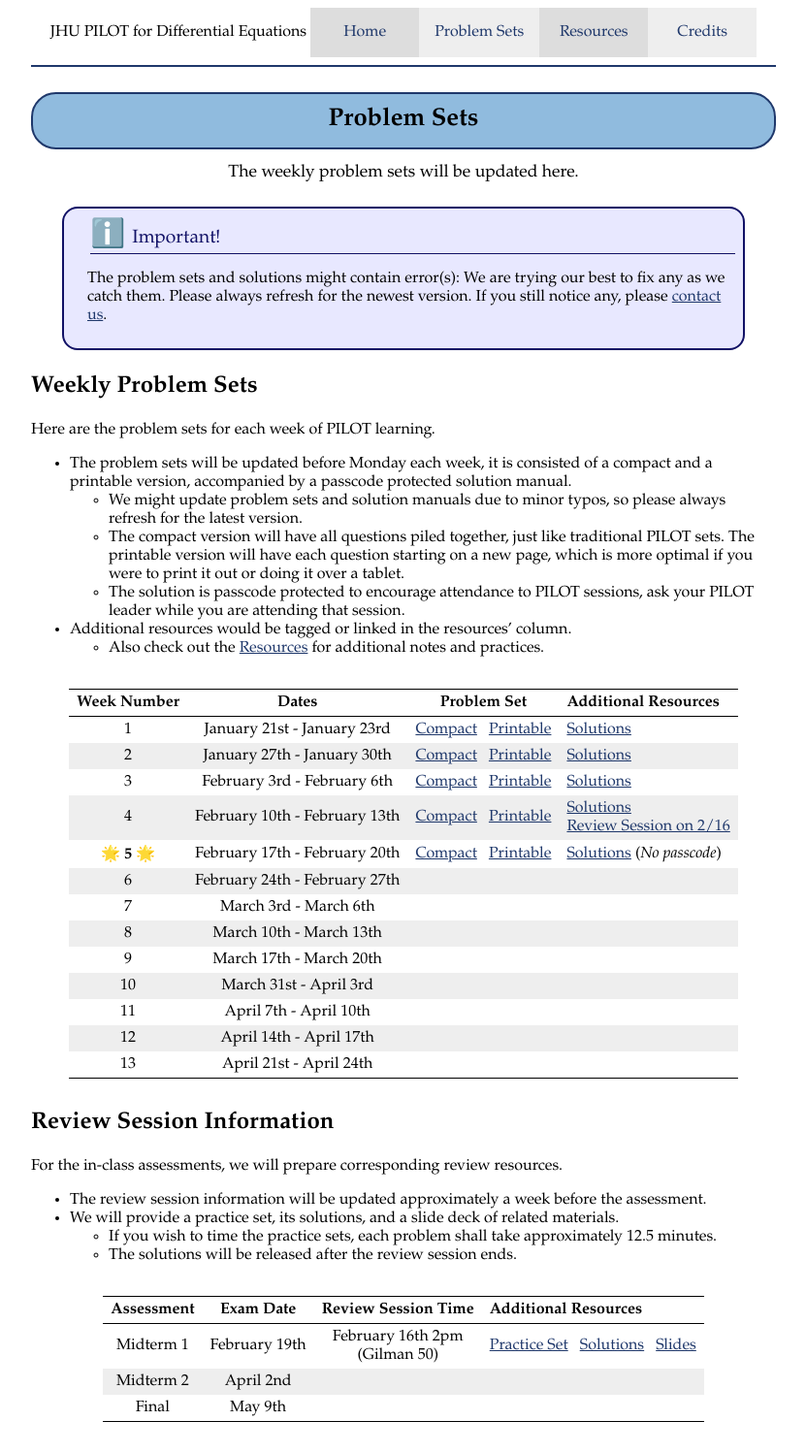
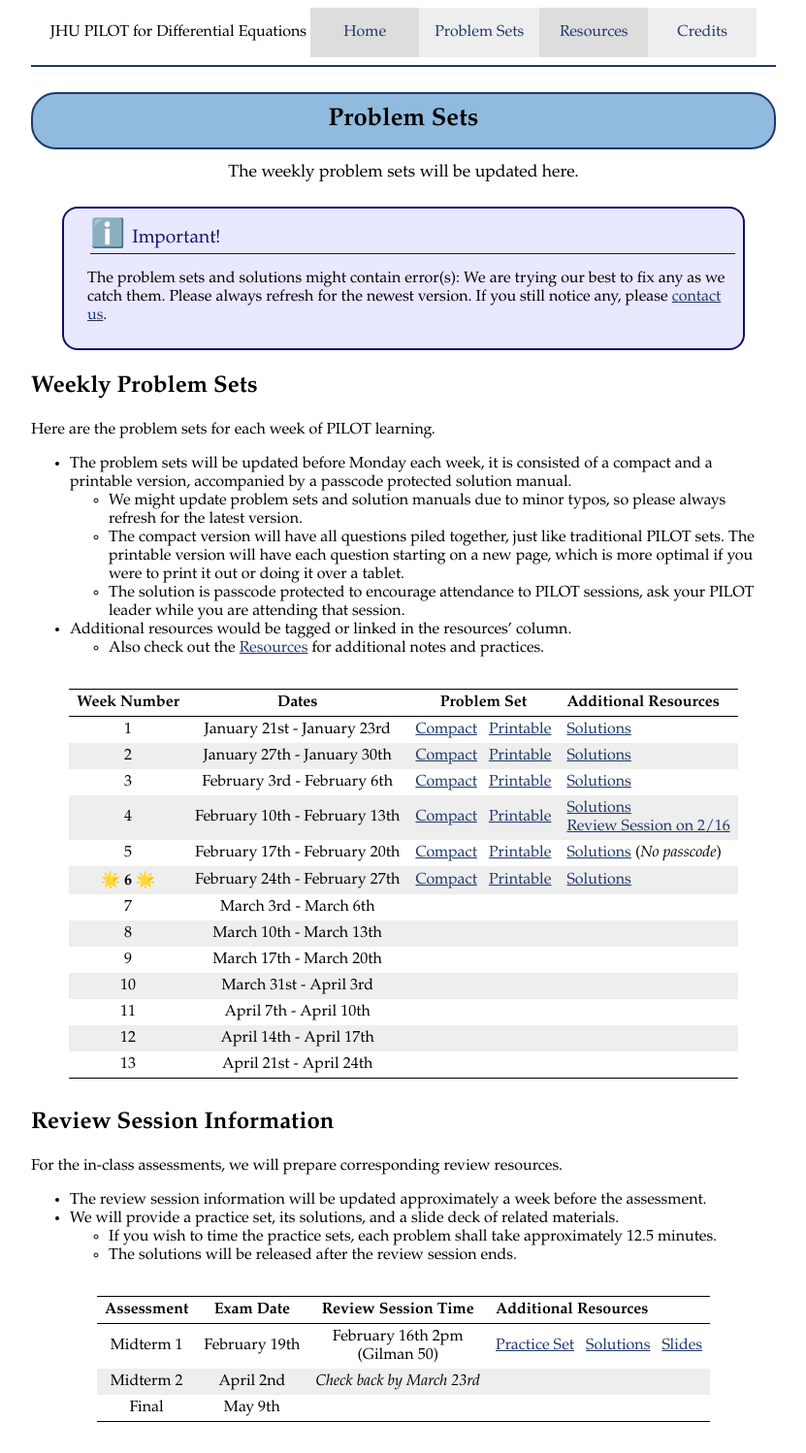
Before and after one commit to JHU-ODE-PILOT/SP25, a Jekyll site: the page built from problem_sets.md, in a window 1280 px wide. Shown: the whole page at 97% size, without its empty margins (224-1055 px from the left). Built offline with Jekyll 4.4.1, drawn with Linux system fonts in a browser that asks for light colours.

Commit message:
Update problem_sets.md

```diff
--- a/problem_sets.md
+++ b/problem_sets.md
@@ -31,8 +31,8 @@ Here are the problem sets for each week of PILOT learning.
 | 2 | January 27th - January 30th | [Compact]({{site.baseurl}}/PSets/2C.pdf) &nbsp; [Printable]({{site.baseurl}}/PSets/2E.pdf) | [Solutions]({{site.baseurl}}/PSets/2S.pdf) |
 | 3 | February 3rd - February 6th | [Compact]({{site.baseurl}}/PSets/3C.pdf) &nbsp; [Printable]({{site.baseurl}}/PSets/3E.pdf) | [Solutions]({{site.baseurl}}/PSets/3S.pdf)|
 | 4 | February 10th - February 13th | [Compact]({{site.baseurl}}/PSets/4C.pdf) &nbsp; [Printable]({{site.baseurl}}/PSets/4E.pdf) | [Solutions]({{site.baseurl}}/PSets/4S.pdf) <br> [Review Session on 2/16](#review-session-information) |
-| **🌟 5 🌟** | February 17th - February 20th | [Compact]({{site.baseurl}}/PSets/5C.pdf) &nbsp; [Printable]({{site.baseurl}}/PSets/5E.pdf) | [Solutions]({{site.baseurl}}/PSets/5S.pdf) (*No passcode*) |
-| 6 | February 24th - February 27th |  |  |
+| 5 | February 17th - February 20th | [Compact]({{site.baseurl}}/PSets/5C.pdf) &nbsp; [Printable]({{site.baseurl}}/PSets/5E.pdf) | [Solutions]({{site.baseurl}}/PSets/5S.pdf) (*No passcode*) |
+| **🌟 6 🌟** | February 24th - February 27th | [Compact]({{site.baseurl}}/PSets/6C.pdf) &nbsp; [Printable]({{site.baseurl}}/PSets/6E.pdf) | [Solutions]({{site.baseurl}}/PSets/6S.pdf) |
 | 7 | March 3rd - March 6th |  |  |
 | 8 | March 10th - March 13th |  |  |
 | 9 | March 17th - March 20th |  |  |
@@ -52,5 +52,5 @@ For the in-class assessments, we will prepare corresponding review resources.
 | Assessment | Exam Date | Review Session Time | Additional Resources |
 |:----------:|:---------:|:-------------------:|:---------------------|
 | Midterm 1 | February 19th | February 16th 2pm <br> (Gilman 50) | [Practice Set]({{site.baseurl}}/PSets/M1.pdf) &nbsp; [Solutions]({{site.baseurl}}/PSets/M1S.pdf) &nbsp; [Slides]({{site.baseurl}}/PSets/S1.pdf) |
-| Midterm 2 | April 2nd |  |  |
+| Midterm 2 | April 2nd | *Check back by March 23rd* |  |
 | Final | May 9th |  |  |
```
